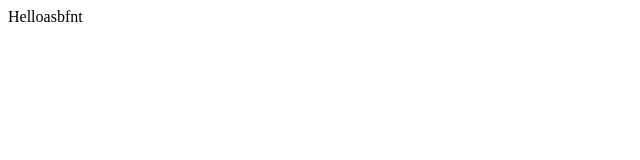
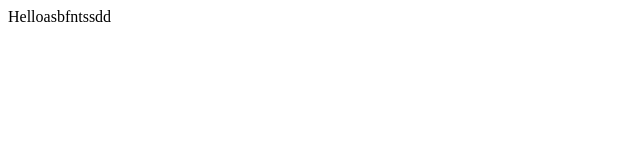
Before and after one commit to alikita/DEEPERDIVE, a plain HTML site: page index.html in a window 1280 px wide. Shown: the full height of the page, 0-640 px from the left. Drawn offline with Linux system fonts and the light colour scheme.

Commit message:
Update index.html

```diff
--- a/index.html
+++ b/index.html
@@ -6,6 +6,6 @@
     <title>Deeper Dive</title>
 </head>
 <body>
-    Helloasbfnt
+    Helloasbfntssdd
 </body>
 </html>
```
